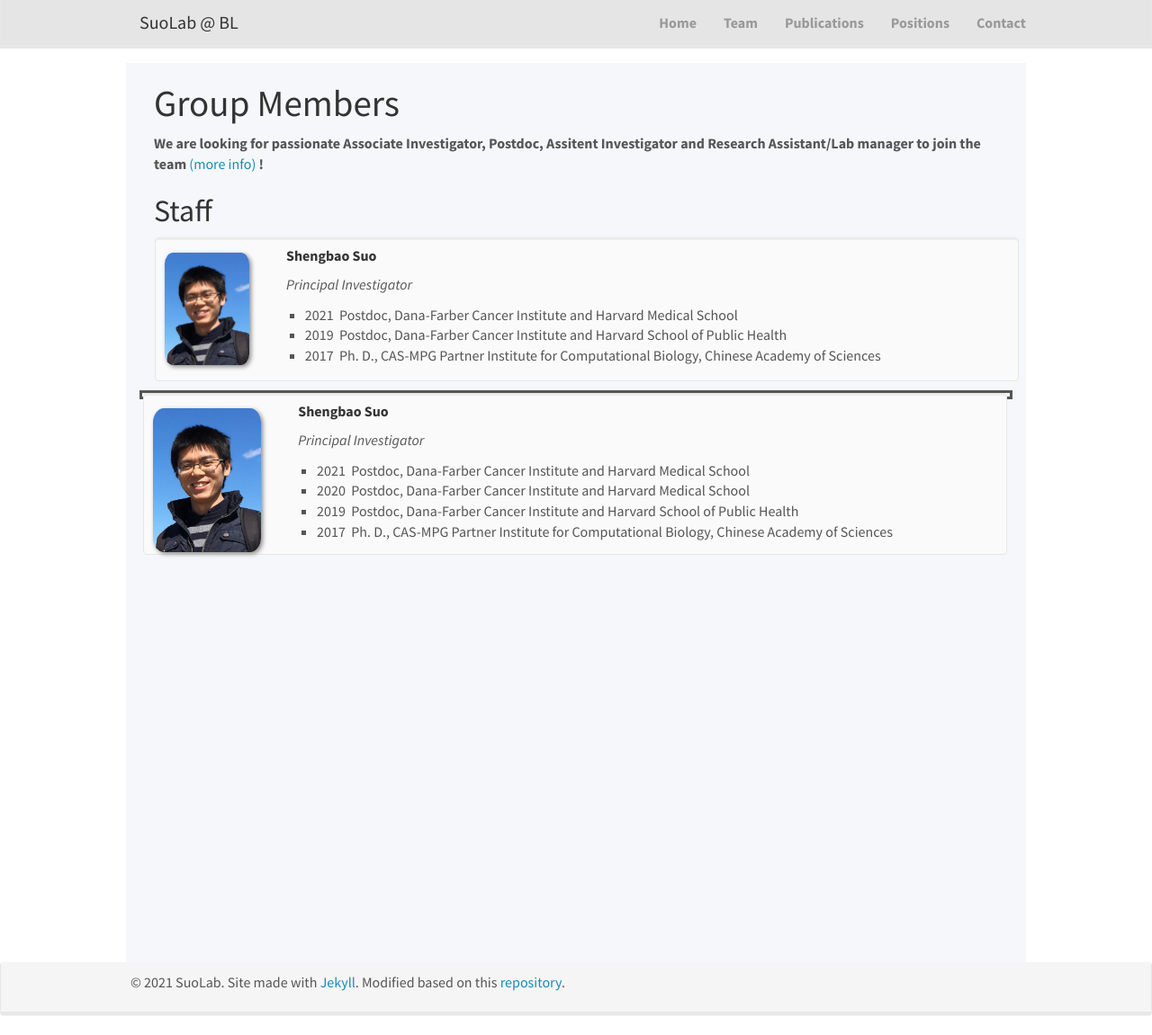
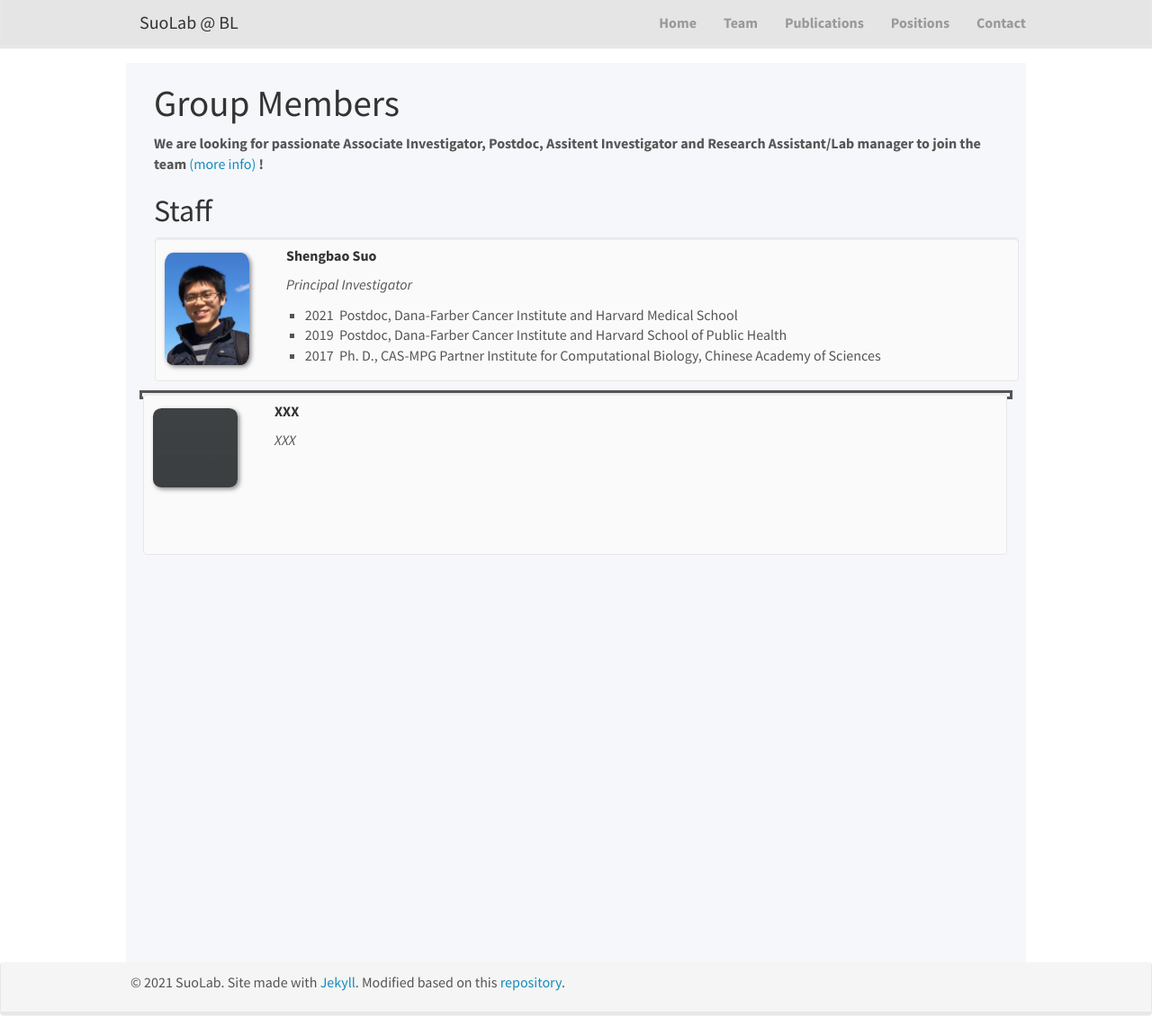
Before and after one commit to suoshengbao/suoshengbao.github.io, a Jekyll site: the page built from _pages/team.md, in a window 1280 px wide and 1151 px high. Shown: the whole window at 90% size. Built offline with Jekyll 4.4.1, drawn with Linux system fonts in a browser that asks for light colours; nearby versions of some CDN libraries.

Commit message:
Update team.md

```diff
--- a/_pages/team.md
+++ b/_pages/team.md
@@ -28,15 +28,15 @@ permalink: /team/
 
 <div style="padding-left: 1px; position: absolute; height: 10px; border: solid; bottom: 0; right: 0;  left: 0; ">
 <div class="well"  style="height: 180px; width: 960px">
-<img src="/images/teampic/ShengbaoSuo.jpg" width="12.8%" style="float: left;"/>
-<h5><strong>&nbsp;&nbsp;&nbsp;&nbsp;&nbsp;&nbsp;Shengbao Suo<strong></h5>
-<p>&nbsp;&nbsp;&nbsp;&nbsp;&nbsp;&nbsp;<i>Principal Investigator</i></p>
-<ul style="list-style-type:square; overflow: hidden">
+<img src="/images/teampic/dummy.png" width="10%" style="float: left;"/>
+<h5><strong>&nbsp;&nbsp;&nbsp;&nbsp;&nbsp;&nbsp;XXX<strong></h5>
+<p>&nbsp;&nbsp;&nbsp;&nbsp;&nbsp;&nbsp;<i>XXX</i></p>
+<!-- <ul style="list-style-type:square; overflow: hidden">
 <li>2021&nbsp;&nbsp;Postdoc, Dana-Farber Cancer Institute and Harvard Medical School</li>
 <li>2020&nbsp;&nbsp;Postdoc, Dana-Farber Cancer Institute and Harvard Medical School</li>
 <li>2019&nbsp;&nbsp;Postdoc, Dana-Farber Cancer Institute and Harvard School of Public Health</li>
 <li>2017&nbsp;&nbsp;Ph. D., CAS-MPG Partner Institute for Computational Biology, Chinese Academy of Sciences</li>
-</ul>
+</ul> -->
 </div>
 </div>
 
```
